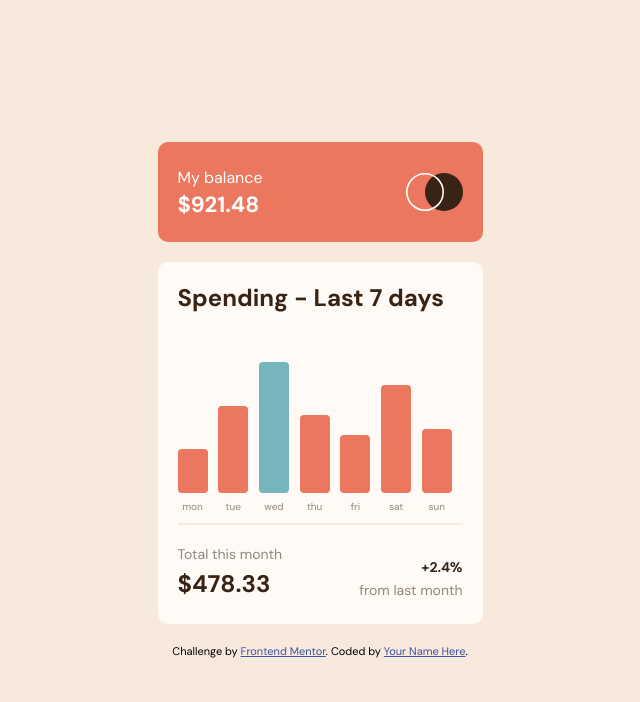
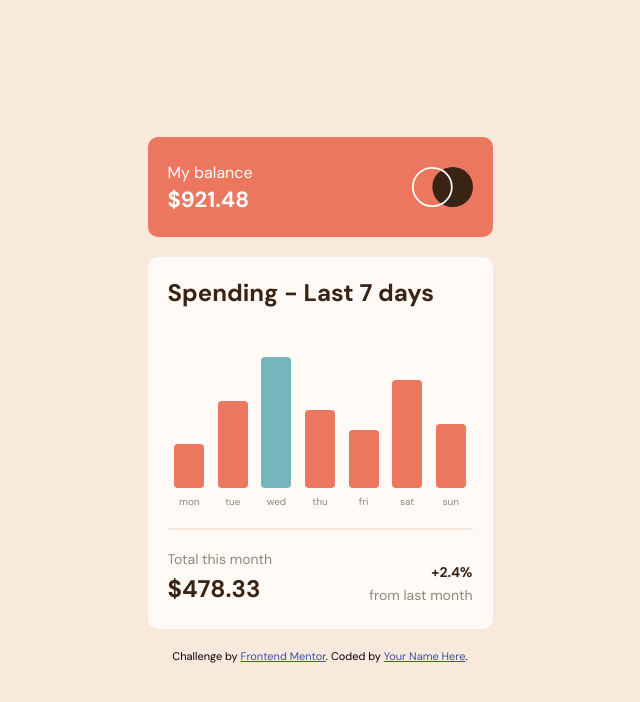
Before and after one commit to achequisde/fe-expenses-chart-component, a website built with Vite: page index.html in a window 1280 px wide. Shown: the whole page, without its empty margins (320-960 px from the left). Built offline with nearby package versions, Linux system fonts and the light colour scheme; files whose address does not match are found by name.

Commit message:
Add vite and fix tooltip font size

```diff
--- a/master.css
+++ b/master.css
@@ -24,6 +24,8 @@
 
   --font-wght-normal: 400;
   --font-wght-bold:   700;
+
+  --component-width: 345px;
 }
 
 body {
--- a/package.json
+++ b/package.json
@@ -4,7 +4,8 @@
   "description": "![Design preview for the Expenses chart component coding challenge](./design/desktop-preview.jpg)",
   "main": "app.js",
   "scripts": {
-    "test": "echo \"Error: no test specified\" && exit 1"
+      "test": "echo \"Error: no test specified\" && exit 1",
+      "dev": "vite"
   },
   "repository": {
     "type": "git",
@@ -18,6 +19,7 @@
   },
   "homepage": "https://achequisde.github.io/fe-expenses-chart-component",
   "dependencies": {
-    "chart.js": "^3.8.2"
+    "chart.js": "^3.8.2",
+    "vite": "^3.0.4"
   }
 }
--- a/styles/spending.css
+++ b/styles/spending.css
@@ -1,7 +1,7 @@
 .spending {
   background-color: var(--clr-spending-bg);
 
-  width: 325px;
+  width: var(--component-width);
   padding: 2rem;
 
   border-radius: 1rem;
@@ -12,9 +12,9 @@
 }
 
 .spending__chart {
-  padding: 4rem 0 2rem;
+  padding: 4rem 0 3rem;
   display: flex;
-  justify-content: space-between;
+  justify-content: space-around;
   position: relative;
 }
 
@@ -22,6 +22,8 @@
   position: relative;
   width: 400px;
   height: 150px;
+  display: flex;
+  justify-content: center;
 }
 
 .spending__chart__bar:hover > * {
@@ -34,9 +36,9 @@
   color: white;
   border-radius: 4px;
   padding: 4px;
-  left: -4px;
   font-weight: var(--font-wght-bold);
   display: none;
+  font-size: 1.2rem;
 }
 
 .spending__chart__bar__amount {
@@ -51,6 +53,7 @@
   text-align: center;
   color: var(--clr-med-brown);
   bottom: -10px;
+  font-size: 1rem;
 }
 
 .spending__total {
--- a/styles/summary.css
+++ b/styles/summary.css
@@ -2,7 +2,7 @@
     color: white;
     background-color: var(--clr-summary-bg);
 
-    width: 325px;
+    width: var(--component-width);
     height: 80px;
 
     display: flex;
```
